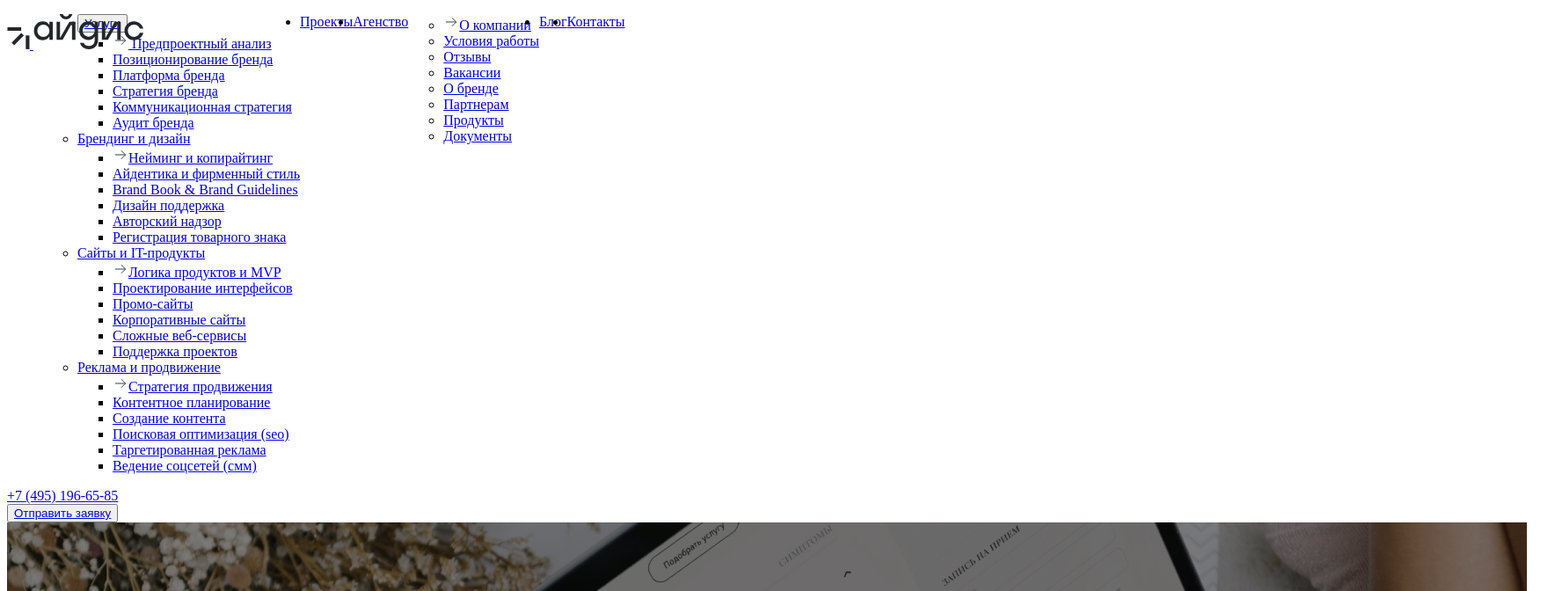
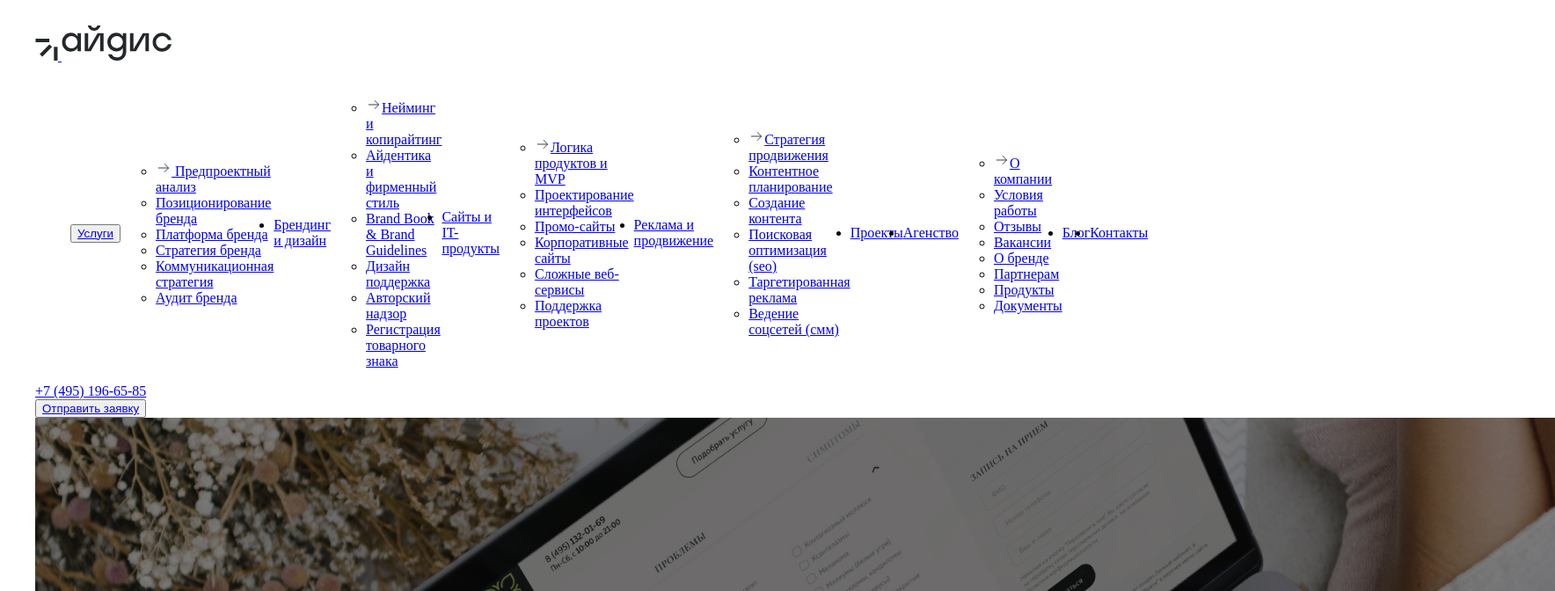
Before and after one commit to DariaVerseau/_aidis_, a plain HTML site: page maket.html in a window 1280 px wide. Shown: the top 672 px of the page at 88% size, 1768 px wide, since content can reach past the window. Drawn offline with Linux system fonts and the light colour scheme.

Commit message:
header styling

```diff
--- a/assets/style.css
+++ b/assets/style.css
@@ -1,17 +1,33 @@
-.header {
-    padding: 0;
-    margin: 0;
+html {
+    font-size: 1rem;
+}
+body {
+    font-family: 'GrandisExtended-Black';
 }
 
-.header__logo {
-    position: absolute;
+.header {
 }
 
+.container {
+    max-width: 1200px;
+    width: 100%;
+    padding: 0 20px;
+    margin: 0 auto;
+}
+.header__logo {
+    display: flex;
+    align-items: center;
+    padding: 21px 0;
+}
+.header__link {
+    flex-shrink: 0;
+}
 .logo1 {
     width: 25.95px;
     height: 25.95px;
     top: 26.95px;
     left: 150px;
+
 
 
 }
@@ -24,13 +40,17 @@
 
 }
 
-.logo__link {}
+.header__link {}
 
 .header__navigation {
     display: flex;
+    justify-content: space-between;
+    align-items: center;
 }
 
-.service {}
+.service {
+    margin-left: auto;
+}
 
 .brending {}
 
--- a/maket.html
+++ b/maket.html
@@ -10,20 +10,21 @@
 </head>
 
 <body>
-    <header class="header">
+    <header class="header" id="header">
+        <div class="container">
             <div class="header__logo">
-            <a href="#" class="logo__link">
+                <a href="#" class="header__link link">
                     <img src="/picture/logo1.svg" class="logo1" alt="Картинка логотипа">
                     <img src="/picture/айдис.svg" class="aidis" alt="Айдис">
                 </a>
             </div>
 
             <ul class="header__navigation">
-            <ul>
-                <button type="button">
-                    <li class="service"><a href="#">Услуги</a></li>
+
+                <button type="button" class="service">
+                    <a href="#">Услуги<span class="caret"></span></a>
                 </button>
-                <ul>
+                <ul class="service-menu">
                     <li><a href="#"><svg width="18" height="18" viewBox="0 0 18 18" fill="none"
                                 xmlns="http://www.w3.org/2000/svg">
                                 <path d="M3.35986 8.98511H14.6024" stroke="#34424D" stroke-linecap="round"
@@ -82,7 +83,7 @@
                     <li><a href="#">Таргетированная реклама</a></li>
                     <li><a href="#">Ведение соцсетей (смм)</a></li>
                 </ul>
-            </ul>
+
                 <li><a href="#">Проекты</a></li>
                 <li><a href="#">Агенство</a></li>
                 <ul>
@@ -107,11 +108,15 @@
 
 
             </nav>
-        <div>
+            <div class="number">
                 <a href="+74951966585">+7 (495) 196-65-85</a>
             </div>
-        <button type="button" class=""><a href="/">Отправить заявку</a></button>
+            <button type="button" class="application"><a href="/">Отправить заявку</a></button>
         </div>
+
+    </header>
+    <main>
+        <div class="container">
             <section>
                 <img src="/picture/background.jpg" class="header-img" alt="background">
                 <p class="top-text">Главная / Услуги / Корпоративные сайты</p>
@@ -123,8 +128,6 @@
                     <button class="right"><a href="#"></a>вправо</button>
                 </div>
             </section>
-    </header>
-    <main>
             <section>
                 <h1 class="title">Корпоративные сайты</h1>
                 <h2 class="subtitle">У нас Вы можете заказать создание корпоративного сайта, портала.</h2>
@@ -152,17 +155,20 @@
                         <p> — логотип в векторе;</p>
                         <p>— гайдбук и брендбук.</p>
                     </div>
-                <p class="remark">*Если у вас есть этот набор материалов — это упростит работу по проекту. Если нет, то
+                    <p class="remark">*Если у вас есть этот набор материалов — это упростит работу по проекту. Если нет,
+                        то
                         не пугайтесь. Мы поможем вам с их формированием.</p>
                 </article>
                 <p class="info">В нашей компании широкий круг специалистов. Мы предлагаем Вам не только создание или
                     разработку сайта с нуля (под ключ), но и анализ и техподдержку уже созданного. Оказываем помощь в
                     управлении готовым сайтом. Занимаемся развитием и SEO продвижением корпоративных сайтов.
 
-                Гарантируем индивидуальный подход к каждому клиенту и беремся за решение любых задач по корпоративным
+                    Гарантируем индивидуальный подход к каждому клиенту и беремся за решение любых задач по
+                    корпоративным
                     сайтам и порталам. Воплотим Ваши мечты в реальность - от идеи до реализации.
 
-                Свяжитесь с нами любым доступным способом: Заявка на сайте "начать проект", e-mail, телефон, сообщение в
+                    Свяжитесь с нами любым доступным способом: Заявка на сайте "начать проект", e-mail, телефон,
+                    сообщение в
                     мессенджеры
 
                     Мы будем рады помочь Вам на всех этапах взаимодействия, начиная от первых консультаций по проекту,
@@ -170,7 +176,8 @@
                 <h1 class="advantages">Основные преимущества</h1>
                 <h3 class="ad1">Гарантии — 12 месяцев</h3>
                 <p class="detail_1">Мы предоставляем гарантию 12 месяцев на весь результат работ. Если в процессе
-                эксплуатации выявляется ошибка, связанная с нашей работой - мы бесплатно устраняем проблему в течение
+                    эксплуатации выявляется ошибка, связанная с нашей работой - мы бесплатно устраняем проблему в
+                    течение
                     нескольких рабочих дней. Критические (блокирующие) ошибки, влияющие на корректную работу сервиса
                     устраняются в течение нескольких часов.</p>
                 <h3 class="ad2">Современные технологии</h3>
@@ -179,7 +186,8 @@
                     используем собственную среду разработки Yonger, это современный фреймворк со встроенной CMS и
                     безграничными возможностями для развития.</p>
                 <h3 class="ad3">Соблюдение сроков</h3>
-            <p class="detail_3">Отлаженные процессы и опыт помогают нам строго соблюдать оговоренные сроки. Срок — это
+                <p class="detail_3">Отлаженные процессы и опыт помогают нам строго соблюдать оговоренные сроки. Срок —
+                    это
                     приоритетно для нас.</p>
                 <h3 class="ad4">Большой опыт</h3>
                 <p class="detail_4">Сильная команда с большой экспертизой, подтвержденной наградами, отзывами и успешным
@@ -193,9 +201,10 @@
                 <article class="article4">
                     <h3 class="rec">Рекомендуем также услуги:</h3>
                     <svg width="20" height="20" viewBox="0 0 20 20" fill="none" xmlns="http://www.w3.org/2000/svg">
-                    <path d="M3.7334 9.98356H16.2251" stroke="#23282B" stroke-linecap="round" stroke-linejoin="round" />
-                    <path d="M11.2362 4.99023L16.267 10.0002L11.2362 15.0102" stroke="#23282B" stroke-linecap="round"
+                        <path d="M3.7334 9.98356H16.2251" stroke="#23282B" stroke-linecap="round"
                             stroke-linejoin="round" />
+                        <path d="M11.2362 4.99023L16.267 10.0002L11.2362 15.0102" stroke="#23282B"
+                            stroke-linecap="round" stroke-linejoin="round" />
                     </svg>
                     <p class="r1">Кабинетные исследования</p>
                     <p class="r2">Позиционирование</p>
@@ -204,6 +213,7 @@
                     <p class="r5">Аудит бренда</p>
                 </article>
             </section>
+        </div>
     </main>
     <footer>
         <div class="container">
```
Also changed, not shown: buttons/Group.svg (deleted), picture/Right, Arrow.svg (deleted). Lines whose indentation alone changed are shown as unchanged.
